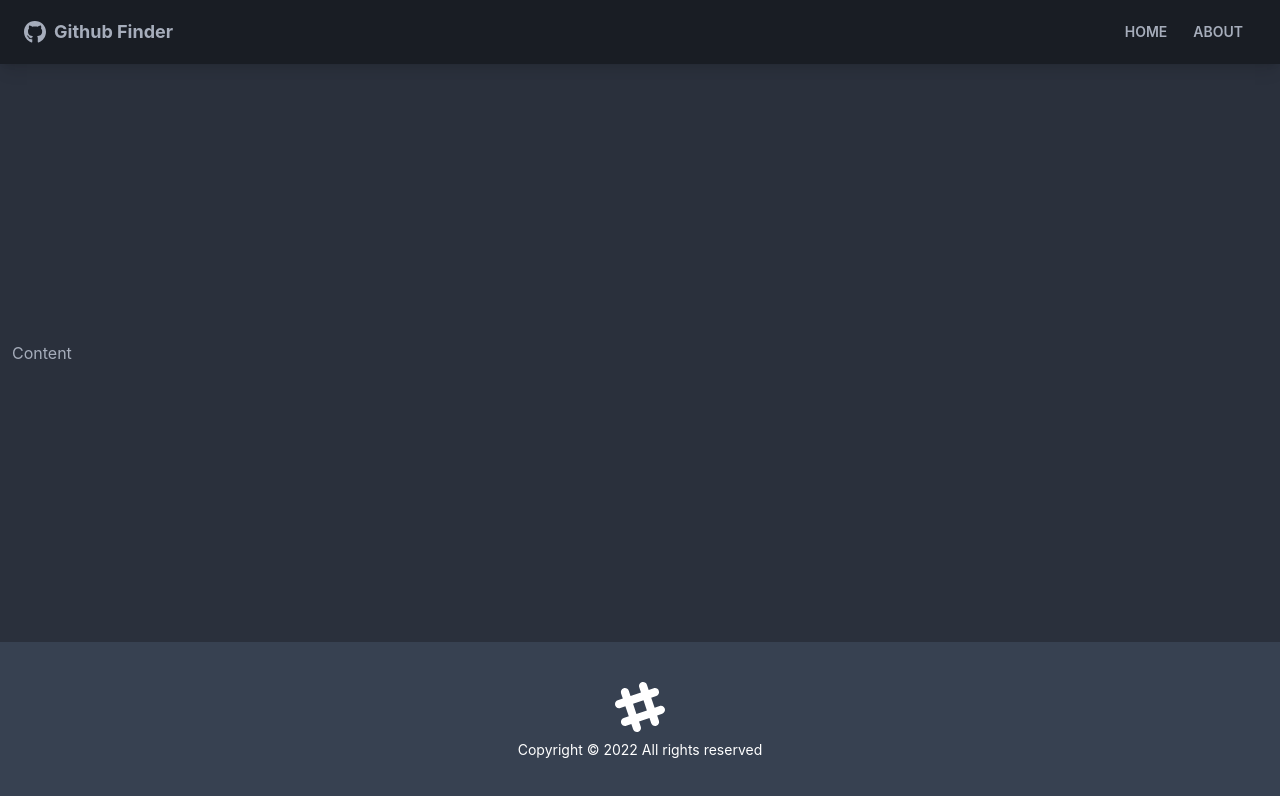
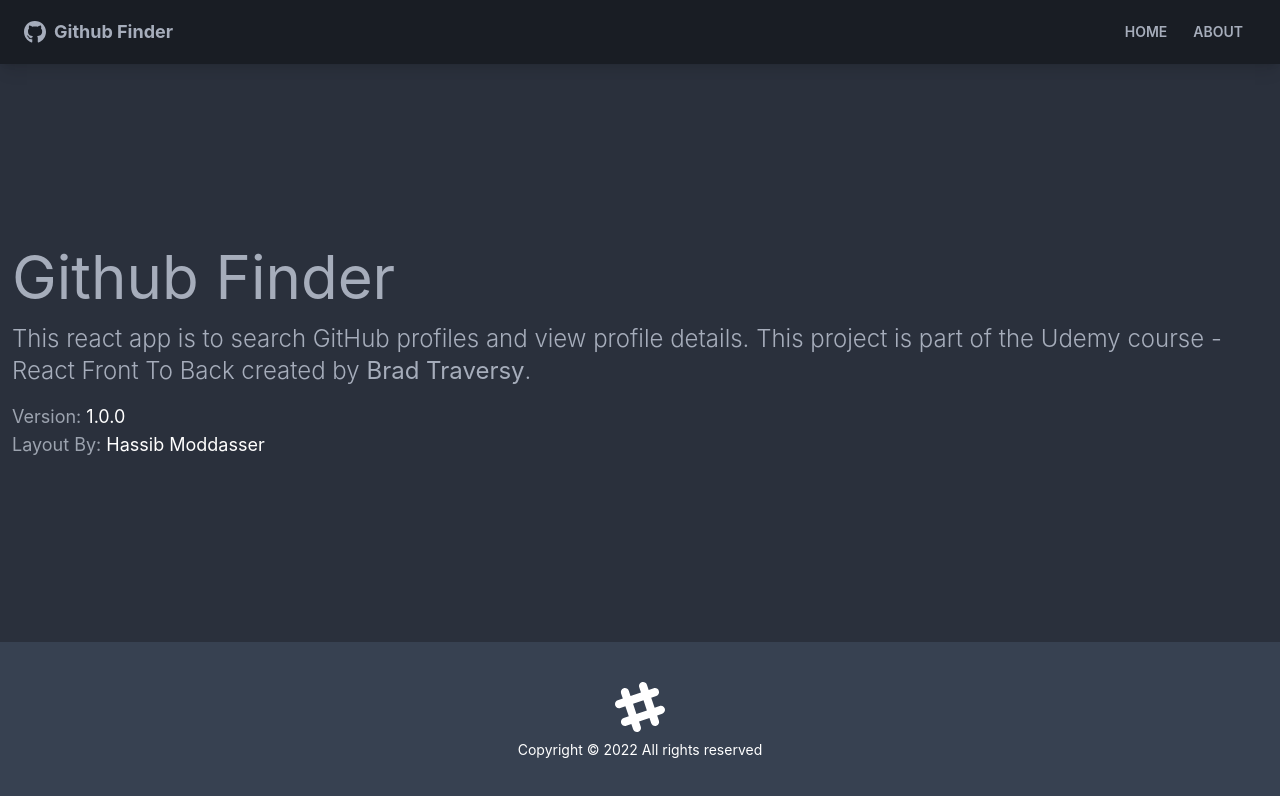
Before and after one commit to is3388/github-user-search-app, a JavaScript app: page /about in a window 1280 px wide. Shown: the top 796 px of the page. Built offline with nearby package versions, Linux system fonts and the light colour scheme; the HTML template or start-up script is replaced by a standard one.

Commit message:
Added Home, About, NotFound pages and added routes to App.js

```diff
--- a/src/App.js
+++ b/src/App.js
@@ -1,13 +1,23 @@
 import {BrowserRouter as Router, Routes, Route} from 'react-router-dom'
 import Navbar from './components/layout/Navbar'
 import Footer from './components/layout/Footer'
+import Home from './pages/Home'
+import About from './pages/About'
+import NotFound from './pages/NotFound'
 
 function App() {
   return (
     <Router>
     <div className='flex flex-col justify-between h-screen'>
       <Navbar />
-      <main className='container mx-auto px-3 pb-12'>Content</main>
+      <main className='container mx-auto px-3 pb-12'>
+        <Routes>
+          <Route path='/' exact element={<Home />} />
+          <Route path='/about' element={<About />} />
+          <Route path='/notfound' element={<NotFound />} />
+          <Route path='/*' element={<NotFound />} />
+        </Routes>
+      </main>
       <Footer />
     </div>
     </Router>
--- /dev/null
+++ b/src/pages/About.js
@@ -0,0 +1,33 @@
+function About () {
+    return (
+        <>
+            <h1 className='text-6xl mb-4'>
+                Github Finder
+            </h1>
+            <p className='mb-4 text-2xl font-light'>
+                This react app is to search GitHub profiles and view profile details. This
+                project is part of the Udemy course -
+                <a href='https://www.udemy.com/course/modern-react-front-to-back/'>
+                {' '}
+                React Front To Back
+                </a>{' '}
+                created by
+                <strong>
+                <a href='https://traversymedia.com'> Brad Traversy</a>
+                </strong>
+                .
+            </p>
+            <p className='text-lg text-gray-400'>
+                Version: <span className='text-white'> 1.0.0</span>
+            </p>
+            <p className='text-lg text-gray-400'>
+                Layout By:{' '}
+                <a className='text-white' href='https://twitter.com/hassibmoddasser'>
+                    Hassib Moddasser
+                </a>
+            </p>
+        </>
+    )
+}
+
+export default About
--- /dev/null
+++ b/src/pages/Home.js
@@ -0,0 +1,9 @@
+function Home () {
+    return (
+        <div>
+            <h1 className='text-6xl'></h1>
+        </div>
+    )
+}
+
+export default Home
--- /dev/null
+++ b/src/pages/NotFound.js
@@ -0,0 +1,25 @@
+import {Link} from 'react-router-dom'
+import {FaHome} from 'react-icons/fa'
+
+function NotFound () {
+    return (
+        <div className='hero'>
+            <div className='text-center hero-content'>
+                <div className='max-w-lg'>
+                    <h1 className='text-8xl font-bold mb-8'>
+                        Oops!
+                    </h1>
+                    <p className='text-5xl mb-8'>
+                        404 - Page Not Found
+                    </p>
+                    <Link className='btn btn-primary btn-lg' to='/'>
+                        <FaHome className='mr-2' />
+                        Back to Home
+                    </Link>
+                </div>
+            </div>
+        </div>
+    )
+}
+
+export default NotFound
```
